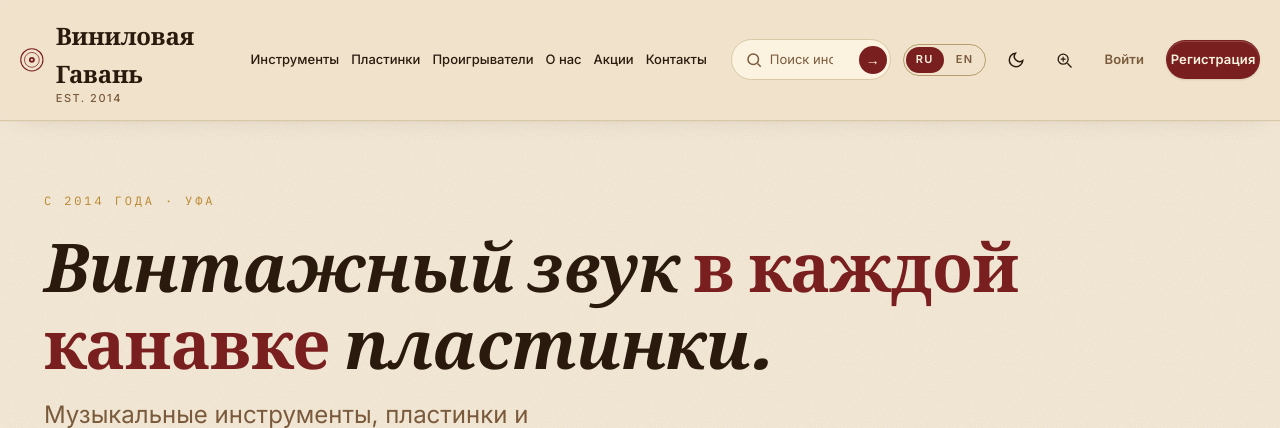
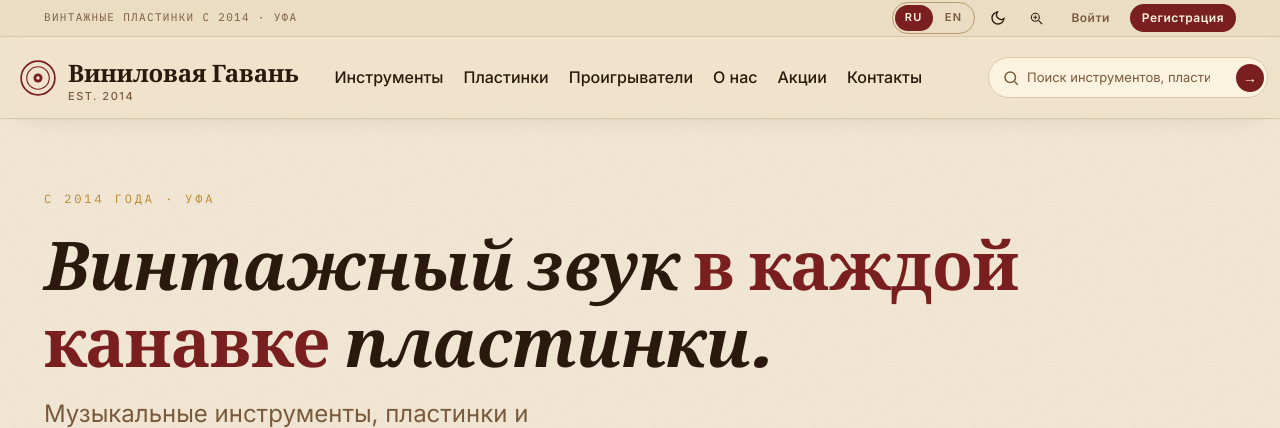
Before and after one commit to Damkaazh/vinyl_shop, a Flask app: page / in a window 1280 px wide. Shown: the top 428 px of the page. Run offline with Flask 3, Linux system fonts and the light colour scheme; data comes from the database, SQL or seed files in the repository; some web fonts are replaced.

Commit message:
ui: двухуровневая шапка, исправлен перенос RU-текста

```diff
--- a/app/static/css/style.css
+++ b/app/static/css/style.css
@@ -121,6 +121,10 @@
 [data-theme='dark'] .search-form-header input { background: rgba(255,255,255,.04); border-color: rgba(255,255,255,.12); color: #f4e2bd; }
 [data-theme='dark'] .search-form-header input::placeholder { color: rgba(244,226,189,.55); }
 [data-theme='dark'] .search-form-header svg { color: #d8c397; }
+[data-theme='dark'] .header-utility { background: rgba(0,0,0,.25); border-bottom-color: rgba(255,255,255,.06); }
+[data-theme='dark'] .header-utility__hint,
+[data-theme='dark'] .util-link { color: #d8c397; }
+[data-theme='dark'] .util-link:hover { color: var(--color-primary-active); }
 
 /* === База === */
 *, *::before, *::after { box-sizing: border-box; margin: 0; padding: 0; }
@@ -160,18 +164,54 @@ p { max-width: 72ch; }
 /* === Header === */
 .site-header {
   position: sticky; top: 0; z-index: 50;
-  background: color-mix(in srgb, var(--color-paper) 88%, transparent);
+  background: color-mix(in srgb, var(--color-paper) 92%, transparent);
   backdrop-filter: blur(14px) saturate(140%);
   -webkit-backdrop-filter: blur(14px) saturate(140%);
   border-bottom: 1px solid var(--color-divider);
   box-shadow: 0 1px 0 rgba(0,0,0,.02), 0 10px 30px -20px rgba(40,20,10,.18);
 }
+
+/* Верхняя тонкая полоска: язык, тема, доступность, вход/регистрация */
+.header-utility {
+  background: color-mix(in srgb, var(--color-surface-offset) 60%, transparent);
+  border-bottom: 1px solid var(--color-divider);
+  font-size: 12px;
+}
+.header-utility__row {
+  display: flex; align-items: center; justify-content: space-between;
+  gap: var(--space-4); min-height: 36px;
+}
+.header-utility__hint {
+  font-family: var(--font-mono); font-size: 11px; letter-spacing: .12em;
+  text-transform: uppercase; color: var(--color-text-muted);
+}
+.header-utility__tools {
+  display: flex; align-items: center; gap: var(--space-2);
+}
+.header-utility .icon-btn { width: 30px; height: 30px; }
+.header-utility .icon-btn svg { width: 16px; height: 16px; }
+.util-link {
+  font-size: 12px; font-weight: 600; letter-spacing: .04em;
+  padding: 4px 12px; border-radius: var(--radius-full);
+  color: var(--color-text-muted); white-space: nowrap;
+  transition: all var(--transition-interactive);
+}
+.util-link:hover { color: var(--color-primary); background: var(--color-surface-2); }
+.util-link--primary {
+  background: var(--color-primary); color: var(--color-text-inverse);
+}
+.util-link--primary:hover { background: var(--color-primary-hover); color: var(--color-text-inverse); }
+
 .header-top {
-  display: flex; align-items: center; gap: var(--space-3);
+  display: flex; align-items: center; gap: var(--space-5);
   padding: var(--space-4) 0;
   flex-wrap: nowrap;
 }
 .nav-nowrap { white-space: nowrap; }
+.header-actions {
+  display: flex; align-items: center; gap: var(--space-2);
+  margin-left: auto; flex-shrink: 0;
+}
 .logo {
   display: inline-flex; align-items: center; gap: var(--space-3);
   font-family: var(--font-display); font-weight: 700;
@@ -179,7 +219,7 @@ p { max-width: 72ch; }
 }
 .logo svg { color: var(--color-primary); }
 .logo span small { font-family: var(--font-body); font-size: 11px; font-weight: 500; letter-spacing: .14em; text-transform: uppercase; color: var(--color-text-muted); display: block; line-height: 1; }
-.nav-main { display: flex; gap: var(--space-4); margin-left: var(--space-3); align-items: center; flex-wrap: nowrap; }
+.nav-main { display: flex; gap: var(--space-5); margin-left: var(--space-4); align-items: center; flex-wrap: nowrap; }
 .nav-main a { color: var(--color-text); font-size: var(--text-sm); font-weight: 500; padding: var(--space-2) 0; position: relative; white-space: nowrap; }
 .nav-main a:hover { color: var(--color-primary); }
 .nav-main a.active::after { content: ""; position: absolute; left: 0; right: 0; bottom: -2px; height: 2px; background: var(--color-primary); }
@@ -209,10 +249,9 @@ p { max-width: 72ch; }
   display: flex; align-items: center; justify-content: center;
 }
 
-/* Поиск в шапке — компактная, но видимая строка */
+/* Поиск в шапке */
 .search-form-header {
-  margin-left: var(--space-3);
-  flex: 0 1 260px; min-width: 180px; position: relative;
+  flex: 0 0 280px; min-width: 220px; position: relative;
 }
 .search-form-header input {
   width: 100%; padding: 9px 44px 9px 38px;
@@ -234,19 +273,25 @@ p { max-width: 72ch; }
 }
 .search-submit:hover { background: var(--color-primary-hover); transform: translateY(-50%) scale(1.05); }
 
-/* Адаптивная шапка: при сужении сначала прячем поиск и часть меню, потом всю навигацию */
-@media (max-width: 1280px) {
-  .nav-main { gap: var(--space-3); }
+/* Адаптивная шапка */
+@media (max-width: 1240px) {
+  .nav-main { gap: var(--space-4); }
   .nav-main a { font-size: 13px; }
-  .search-form-header { flex-basis: 200px; min-width: 160px; }
+  .search-form-header { flex-basis: 220px; min-width: 180px; }
 }
-@media (max-width: 1100px) {
+@media (max-width: 1080px) {
   .nav-main a:nth-child(n+5) { display: none; }
   .logo span small { display: none; }
+  .header-utility__hint { display: none; }
 }
-@media (max-width: 960px) {
+@media (max-width: 880px) {
   .nav-main a:nth-child(n+4) { display: none; }
   .search-form-header { display: none; }
+}
+@media (max-width: 720px) {
+  .header-utility { font-size: 11px; }
+  .header-utility__row { min-height: 32px; }
+  .util-link { padding: 3px 10px; }
 }
 .suggestions {
   position: absolute; top: calc(100% + 6px); left: 0; right: 0;
--- a/app/templates/base.html
+++ b/app/templates/base.html
@@ -11,15 +11,38 @@
 <body>
 
 <header class="site-header">
+  <div class="header-utility">
+    <div class="container header-utility__row">
+      <span class="header-utility__hint">{% if lang=='en' %}Vintage records since 2014 · Ufa{% else %}Винтажные пластинки с 2014 · Уфа{% endif %}</span>
+      <div class="header-utility__tools">
+        <div class="lang-toggle" role="group" aria-label="Language">
+          <a href="?lang=ru" class="{% if lang=='ru' %}active{% endif %}">RU</a>
+          <a href="?lang=en" class="{% if lang=='en' %}active{% endif %}">EN</a>
+        </div>
+        <button class="icon-btn" data-theme-toggle aria-label="{{ t.theme_dark }}" title="{{ t.theme_dark }}"></button>
+        <button class="icon-btn" data-vision-toggle aria-label="{{ t.vision_mode }}" title="{{ t.vision_mode }}">
+          <svg width="20" height="20" viewBox="0 0 24 24" fill="none" stroke="currentColor" stroke-width="1.6"><circle cx="11" cy="11" r="6"/><path d="m21 21-5-5"/><path d="M11 8v6M8 11h6" stroke-width="1.4"/></svg>
+        </button>
+        {% if current_user.is_authenticated %}
+          {% if current_user.is_admin %}<a href="{{ url_for('admin.index') }}" class="util-link">{{ t.admin }}</a>{% endif %}
+          <a href="{{ url_for('auth.logout') }}" class="util-link">{{ t.logout }}</a>
+        {% else %}
+          <a href="{{ url_for('auth.login') }}" class="util-link">{{ t.login }}</a>
+          <a href="{{ url_for('auth.register') }}" class="util-link util-link--primary">{{ t.register }}</a>
+        {% endif %}
+      </div>
+    </div>
+  </div>
+
   <div class="container header-top">
     <a href="{{ url_for('main.index') }}" class="logo" aria-label="{{ t.site_name }}">
-      <svg width="32" height="32" viewBox="0 0 32 32" fill="none">
+      <svg width="36" height="36" viewBox="0 0 32 32" fill="none">
         <circle cx="16" cy="16" r="15" stroke="currentColor" stroke-width="1.5"/>
         <circle cx="16" cy="16" r="10" stroke="currentColor" stroke-width="1"/>
         <circle cx="16" cy="16" r="4" fill="currentColor"/>
         <circle cx="16" cy="16" r="1.5" fill="var(--color-paper)"/>
       </svg>
-      <span>{{ t.site_name }}<small>EST. 2014</small></span>
+      <span class="logo-text">{{ t.site_name }}<small>EST. 2014</small></span>
     </a>
 
     <nav class="nav-main">
@@ -31,6 +54,7 @@
       <a href="{{ url_for('main.index') }}#contacts">{{ t.contacts }}</a>
     </nav>
 
+    <div class="header-actions">
       <form action="{{ url_for('main.search') }}" method="get" class="search-form-header" role="search">
         <svg width="18" height="18" viewBox="0 0 24 24" fill="none" stroke="currentColor" stroke-width="2" aria-hidden="true"><circle cx="11" cy="11" r="7"/><path d="m21 21-4.3-4.3"/></svg>
         <input type="search" name="q" placeholder="{{ t.search_placeholder }}" autocomplete="off" data-search-input aria-label="{{ t.search_placeholder }}">
@@ -38,18 +62,8 @@
         <div class="suggestions" data-suggestions></div>
       </form>
 
-    <div class="lang-toggle" role="group" aria-label="Language">
-      <a href="?lang=ru" class="{% if lang=='ru' %}active{% endif %}">RU</a>
-      <a href="?lang=en" class="{% if lang=='en' %}active{% endif %}">EN</a>
-    </div>
-
-    <button class="icon-btn" data-theme-toggle aria-label="{{ t.theme_dark }}" title="{{ t.theme_dark }}"></button>
-    <button class="icon-btn" data-vision-toggle aria-label="{{ t.vision_mode }}" title="{{ t.vision_mode }}">
-      <svg width="20" height="20" viewBox="0 0 24 24" fill="none" stroke="currentColor" stroke-width="1.6"><circle cx="11" cy="11" r="6"/><path d="m21 21-5-5"/><path d="M11 8v6M8 11h6" stroke-width="1.4"/></svg>
-    </button>
-
       {% if current_user.is_authenticated %}
-      <a href="{{ url_for('cart.index') }}" class="icon-btn cart-btn" aria-label="{{ t.cart }}">
+        <a href="{{ url_for('cart.index') }}" class="icon-btn cart-btn" aria-label="{{ t.cart }}" title="{{ t.cart }}">
           <svg width="20" height="20" viewBox="0 0 24 24" fill="none" stroke="currentColor" stroke-width="1.6"><path d="M6 6h15l-1.5 9h-12z"/><circle cx="9" cy="20" r="1.5"/><circle cx="18" cy="20" r="1.5"/><path d="M6 6 5 3H2"/></svg>
           {% set cart_count = current_user.cart_items.count() %}
           {% if cart_count %}<span class="badge">{{ cart_count }}</span>{% endif %}
@@ -57,16 +71,12 @@
         <a href="{{ url_for('account.index') }}" class="icon-btn" aria-label="{{ t.account }}" title="{{ t.account }}">
           <svg width="20" height="20" viewBox="0 0 24 24" fill="none" stroke="currentColor" stroke-width="1.6"><circle cx="12" cy="8" r="4"/><path d="M4 21c0-4 4-7 8-7s8 3 8 7"/></svg>
         </a>
-      {% if current_user.is_admin %}<a href="{{ url_for('admin.index') }}" class="btn btn-outline btn-sm">{{ t.admin }}</a>{% endif %}
-      <a href="{{ url_for('auth.logout') }}" class="btn btn-ghost btn-sm">{{ t.logout }}</a>
-    {% else %}
-      <a href="{{ url_for('auth.login') }}" class="btn btn-ghost btn-sm">{{ t.login }}</a>
-      <a href="{{ url_for('auth.register') }}" class="btn btn-primary btn-sm">{{ t.register }}</a>
       {% endif %}
 
       <button class="icon-btn mobile-menu-toggle" data-menu-toggle aria-label="Menu">
         <svg width="22" height="22" viewBox="0 0 24 24" fill="none" stroke="currentColor" stroke-width="2"><path d="M4 6h16M4 12h16M4 18h16"/></svg>
       </button>
+    </div>
   </div>
 </header>
 
```
Lines whose indentation alone changed are shown as unchanged.
